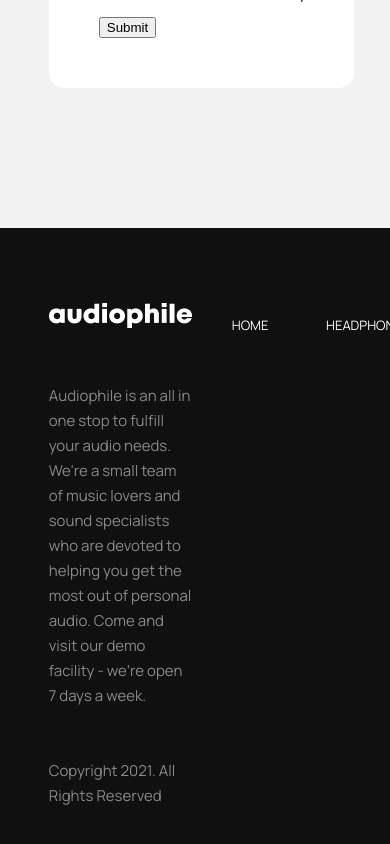
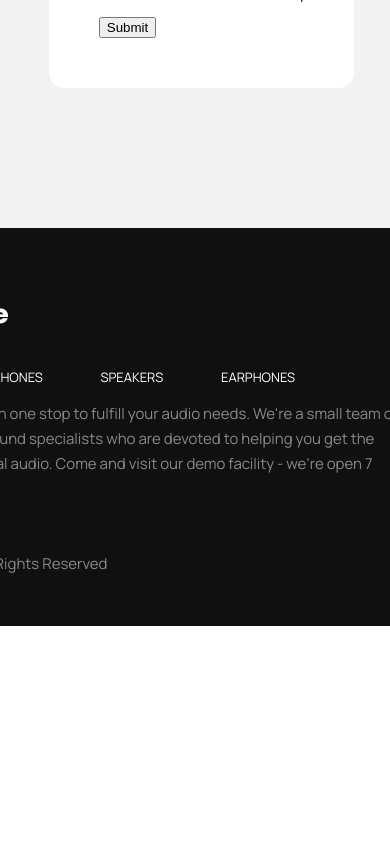
Before and after one commit to OvikGukeyan/audiophile-ecommerce-website, a React (Create React App) app: page /checkout in a window 390 px wide. Shown: the part 1162-2006 px from the top of the page. After the commit the page ends 1788 px from the top, so only its background shows below. Built offline with nearby package versions, Linux system fonts and the light colour scheme.

Commit message:
adaptiv-footer

```diff
--- a/src/components/Footer/Footer.module.scss
+++ b/src/components/Footer/Footer.module.scss
@@ -74,40 +74,20 @@
     justify-content: center;
 
     .footer {
-        width: 75%;
+        width: 1110px;
         margin: 75px 0 50px 0;
         display: flex;
         justify-content: space-between;
+        flex-direction: column;
 
-        .footer_text {
-            width: 540px;
+        .footer_head {
+            width: 100%;
+            display: flex;
+            justify-content: space-between;
 
             img {
                 margin-bottom: 35px;
             }
-
-            p,
-            span {
-                font-size: 15px;
-                font-weight: 500;
-                line-height: 25px;
-                letter-spacing: 0px;
-                color: #fff;
-                opacity: 50%;
-            }
-
-            p {
-                margin-bottom: 50px;
-            }
-
-        }
-
-        .footer_links {
-            display: flex;
-            flex-direction: column;
-            justify-content: space-between;
-            align-items: flex-end;
-            height: 150px;
 
             nav {
                 ul {
@@ -121,6 +101,7 @@
                     line-height: 141%;
                     color: #fff;
                     list-style: none;
+                    margin: 0;
 
                     a {
                         text-decoration: none;
@@ -129,16 +110,70 @@
                 }
             }
 
+
+
+        }
+
+        .footer_main {
+            display: flex;
+            justify-content: space-between;
+            align-items: flex-end;
+
+            .footer_text {
+
+                width: 540px;
+
+                p,
+                span {
+                    font-size: 15px;
+                    font-weight: 500;
+                    line-height: 25px;
+                    letter-spacing: 0px;
+                    color: #fff;
+                    opacity: 50%;
+                }
+
+                p {
+                    margin-bottom: 50px;
+                }
+            }
+
+
             .social_media {
                 width: 120px;
                 display: flex;
                 justify-content: space-between;
+                margin-bottom: 60px;
 
                 a {
                     height: 24px;
                 }
 
 
+
+            }
+
+
+
+        }
+
+        @media (max-width: 1150px) {
+            width: 690px;
+
+            .footer_head {
+                flex-direction: column;
+
+                nav {
+                    ul {
+                        padding: 0;
+                    }
+                }
+            }
+
+            .footer_main {
+                .social_media {
+                    margin: 0;
+                }
             }
         }
     }
--- a/src/components/Footer/index.tsx
+++ b/src/components/Footer/index.tsx
@@ -5,11 +5,11 @@ import styles from './Footer.module.scss';
 import { CategoryType } from '../../redux/slices/filterSlice';
 
 type FooterPropsType = {
-    handleChooseCategory: (category: CategoryType) => void;
-    categoryes: CategoryType[];
+  handleChooseCategory: (category: CategoryType) => void;
+  categoryes: CategoryType[];
 }
 
-const Footer: React.FC<FooterPropsType> = ({handleChooseCategory, categoryes }) => {
+const Footer: React.FC<FooterPropsType> = ({ handleChooseCategory, categoryes }) => {
   const location = useLocation();
 
   return (
@@ -27,18 +27,11 @@ const Footer: React.FC<FooterPropsType> = ({handleChooseCategory, categoryes })
 
       <div className={styles.footer_wrapper}>
         <div className={styles.footer}>
-          <div className={styles.footer_text}>
+          <div className={styles.footer_head}>
             <Link to='/'>
               <img src="./assets/audiophile.png" alt="" />
             </Link>
 
-            <p>
-              Audiophile is an all in one stop to fulfill your audio needs. We're a small team of music lovers and sound specialists who are devoted to helping you get the most out of personal audio. Come and visit our demo facility - we’re open 7 days a week.
-            </p>
-
-            <span>Copyright 2021. All Rights Reserved</span>
-          </div>
-          <div className={styles.footer_links}>
             <nav>
               <ul>
                 <Link to='/'>
@@ -51,6 +44,17 @@ const Footer: React.FC<FooterPropsType> = ({handleChooseCategory, categoryes })
                 ))}
               </ul>
             </nav>
+          </div>
+          <div className={styles.footer_main}>
+            <div className={styles.footer_text}>
+              <p>
+                Audiophile is an all in one stop to fulfill your audio needs. We're a small team of music lovers and sound specialists who are devoted to helping you get the most out of personal audio. Come and visit our demo facility - we’re open 7 days a week.
+              </p>
+
+              <span>Copyright 2021. All Rights Reserved</span>
+            </div>
+
+
             <div className={styles.social_media}>
               <a target='_blank' href="https://www.facebook.com"><img src="./assets/shared/desktop/icon-facebook.svg" alt="" /></a>
               <a target='_blank' href="https://www.twitter.com"><img src="./assets/shared/desktop/icon-twitter.svg" alt="" /></a>
```
